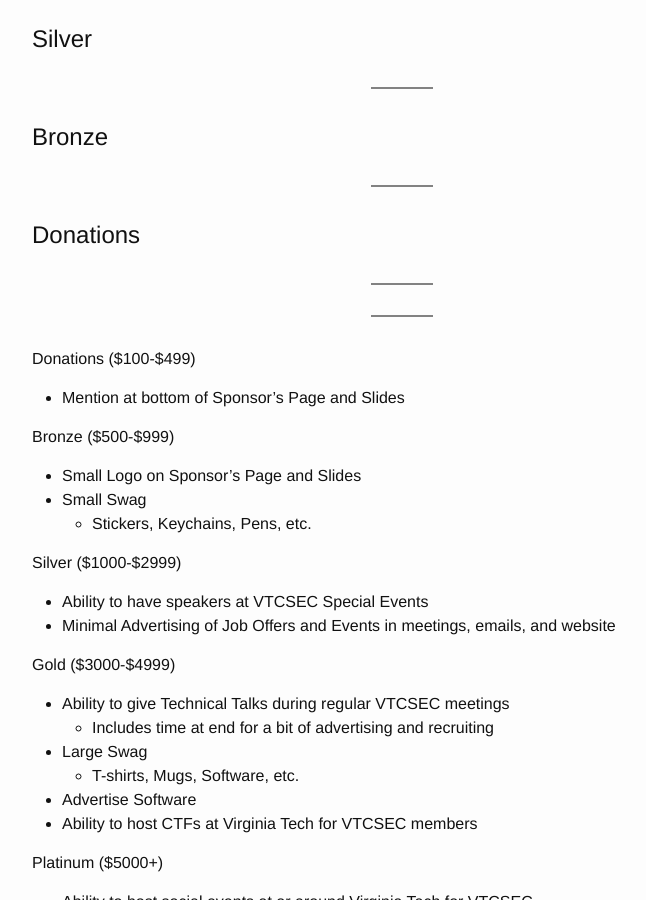
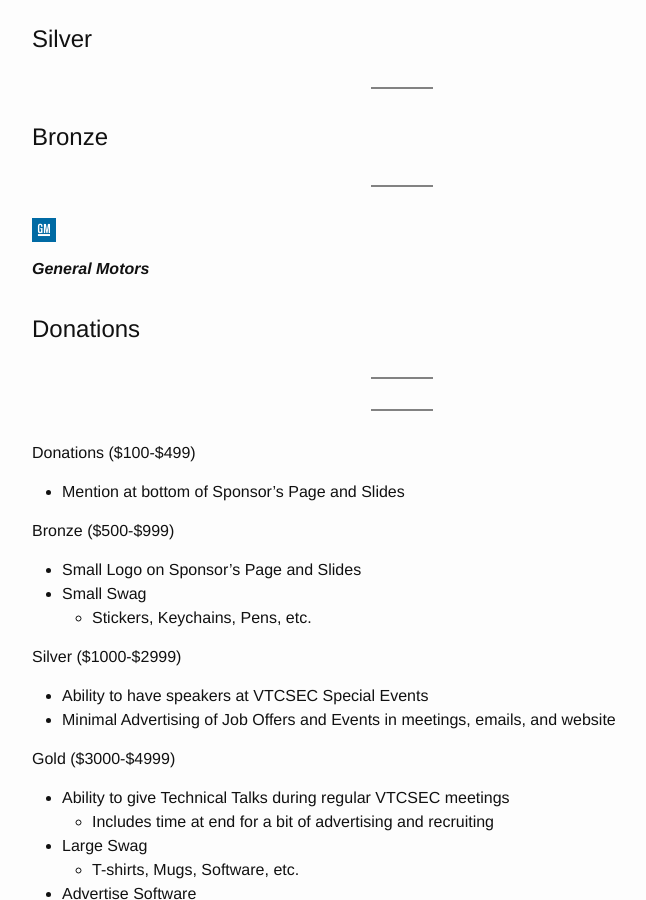
Before and after one commit to VTCSec/vtcsec.org, a Jekyll site: the page built from sponsors.md, in a window 1280 px wide and 900 px high, scrolled down 737 px. Shown: the whole window, without its empty margins (238-884 px from the left). Built offline with Jekyll 4.4.1, drawn with Linux system fonts in a browser that asks for light colours.

Commit message:
Update sponsors.md

```diff
--- a/sponsors.md
+++ b/sponsors.md
@@ -17,6 +17,9 @@
 
 # Bronze
 ---
+![](/images/sponsor-gm-tiny.gif)
+
+***General Motors***
 
 # Donations
 ---
```
